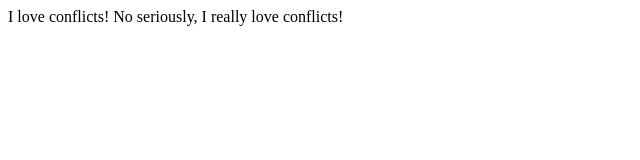
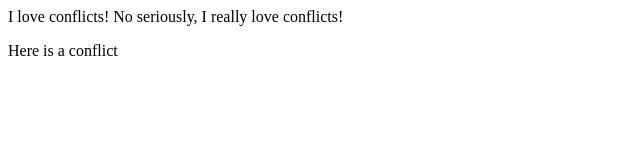
Before and after one commit to braiden-p/S8-Git-Collaboration-Workflow-as-Owner, a plain HTML site: page index.html in a window 1280 px wide. Shown: the full height of the page, 0-640 px from the left. Drawn offline with Linux system fonts and the light colour scheme.

Commit message:
Update index.html

```diff
--- a/index.html
+++ b/index.html
@@ -8,5 +8,6 @@
 <body>
     I love conflicts!
     No seriously, I really love conflicts!
+    <p>Here is a conflict</p>
 </body>
 </html>
```
